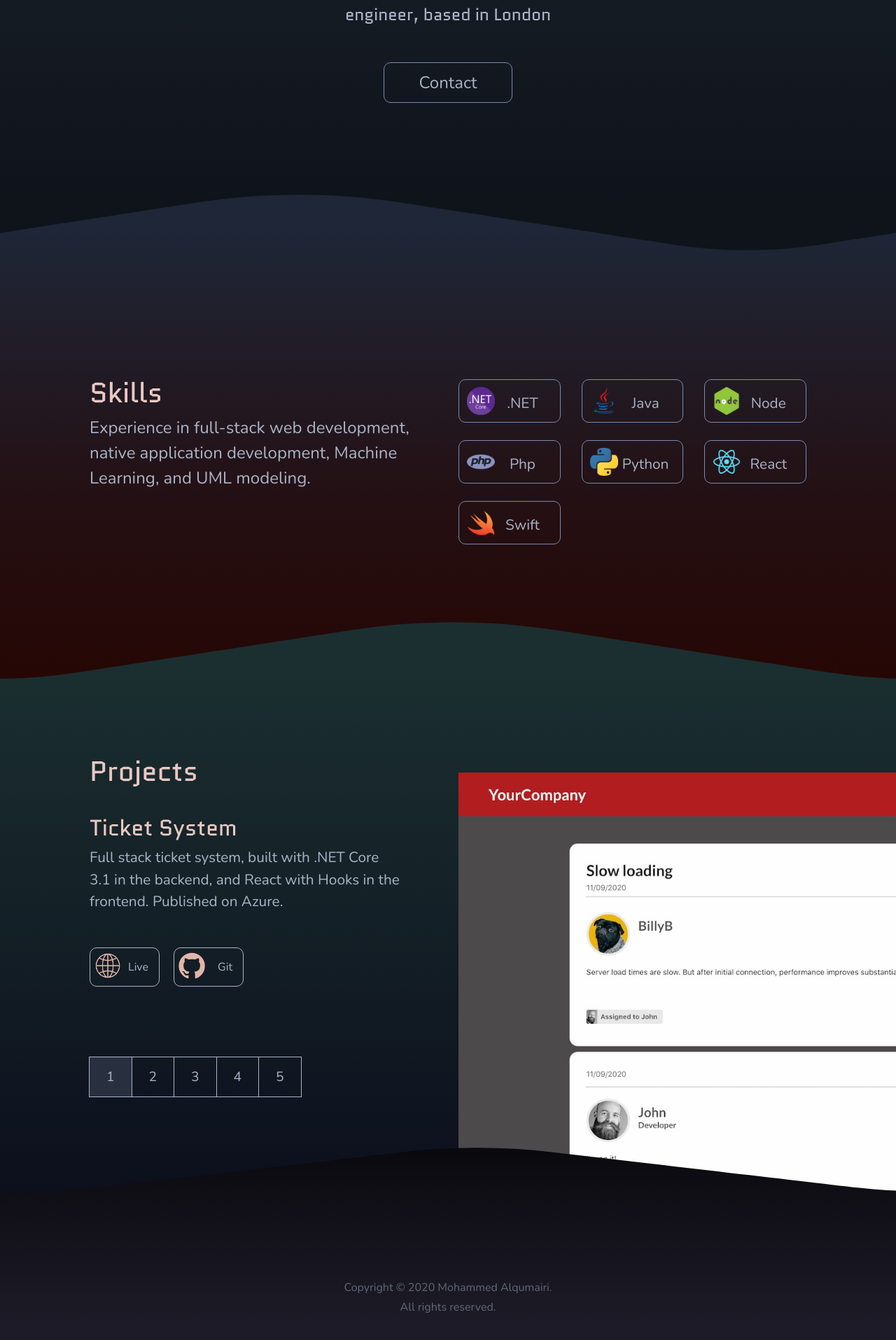
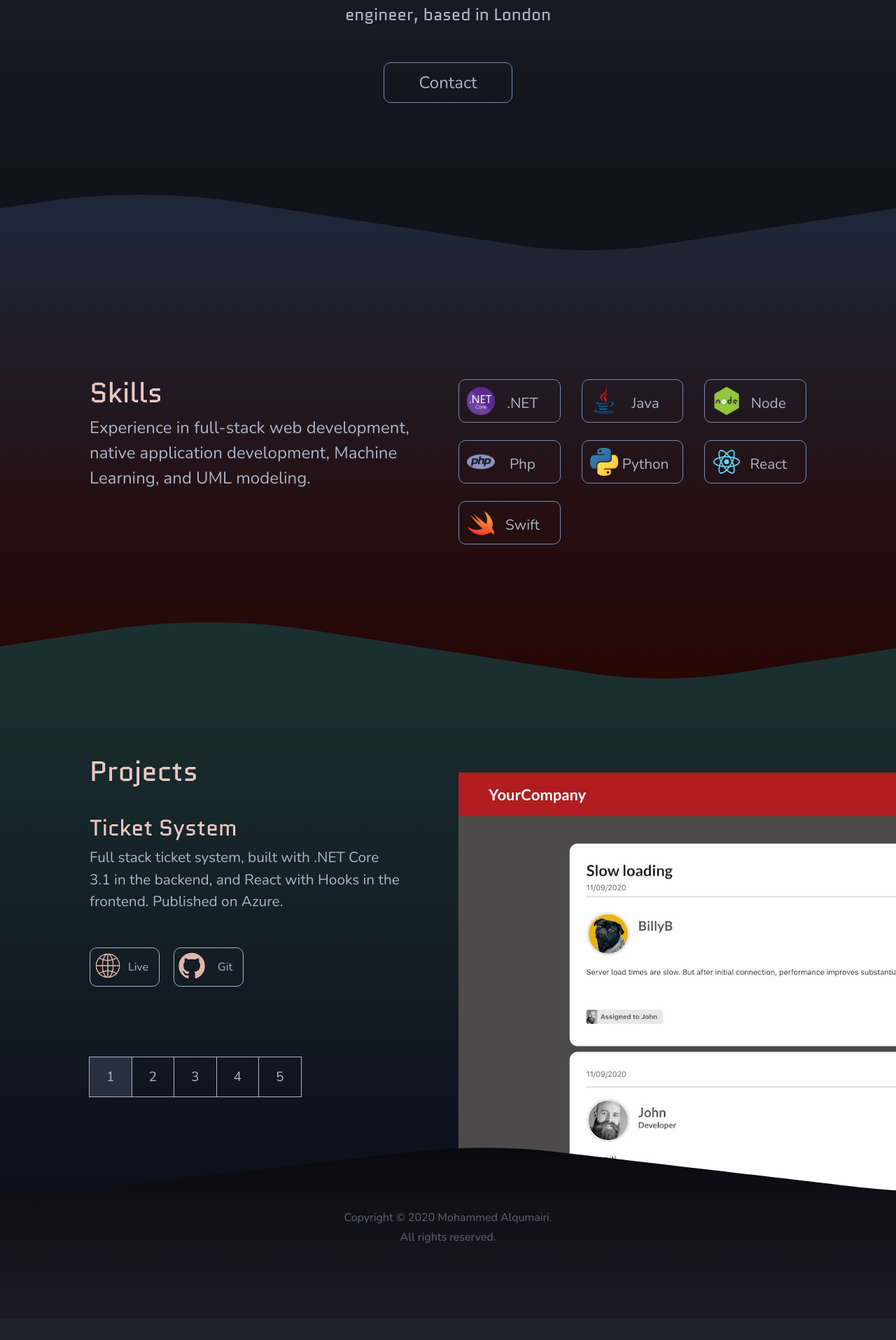
Before and after one commit to MQumairi/portfolio-cleint, a Next.js app: page / in a window 1280 px wide. Shown: the part 407-2322 px from the top of the page at 70% size. After the commit the page ends 2291 px from the top, so only its background shows below. Built offline with nearby package versions, Linux system fonts and the light colour scheme; no server answers.

Commit message:
removed animations CPU intensive

```diff
--- a/components/Footer/footer.module.css
+++ b/components/Footer/footer.module.css
@@ -1,4 +1,4 @@
-/* .footerContainer {
+.footerContainer {
   background-image: url("/waves/footWave.svg");
   background-size: cover;
   background-position: 50px 0px;
@@ -17,9 +17,9 @@
   padding-top: 100px;
   opacity: 0.5;
   line-height: 12px;
-} */
+}
 
-.footerContainer {
+/* .footerContainer {
   background-image: url("/waves/footWave.svg");
   background-size: cover;
   background-repeat: repeat-x;
@@ -49,4 +49,4 @@
   0%   {background-position: 100vw 0px;}
   50%  {background-position: 150vw 0px}
   100% {background-position: 200vw 0px}
-}
+} */
--- a/components/Projects/projects.module.css
+++ b/components/Projects/projects.module.css
@@ -5,7 +5,7 @@
   margin-top: -150px;
   overflow: hidden;
   background-position: -350px 0px;
-  animation-name: moveWave;
+  /* animation-name: moveWave; */
   animation-duration: 60s;
   animation-iteration-count: infinite;
   animation-delay: 0ms;
--- a/components/Skills/skills.module.css
+++ b/components/Skills/skills.module.css
@@ -4,7 +4,7 @@
   background-position: 840px 0px;
   background-repeat: repeat-x;
   margin-top: 120px;
-  animation-name: moveWave;
+  /* animation-name: moveWave; */
   animation-duration: 30s;
   animation-delay: 0ms;
   animation-iteration-count: infinite;
```
